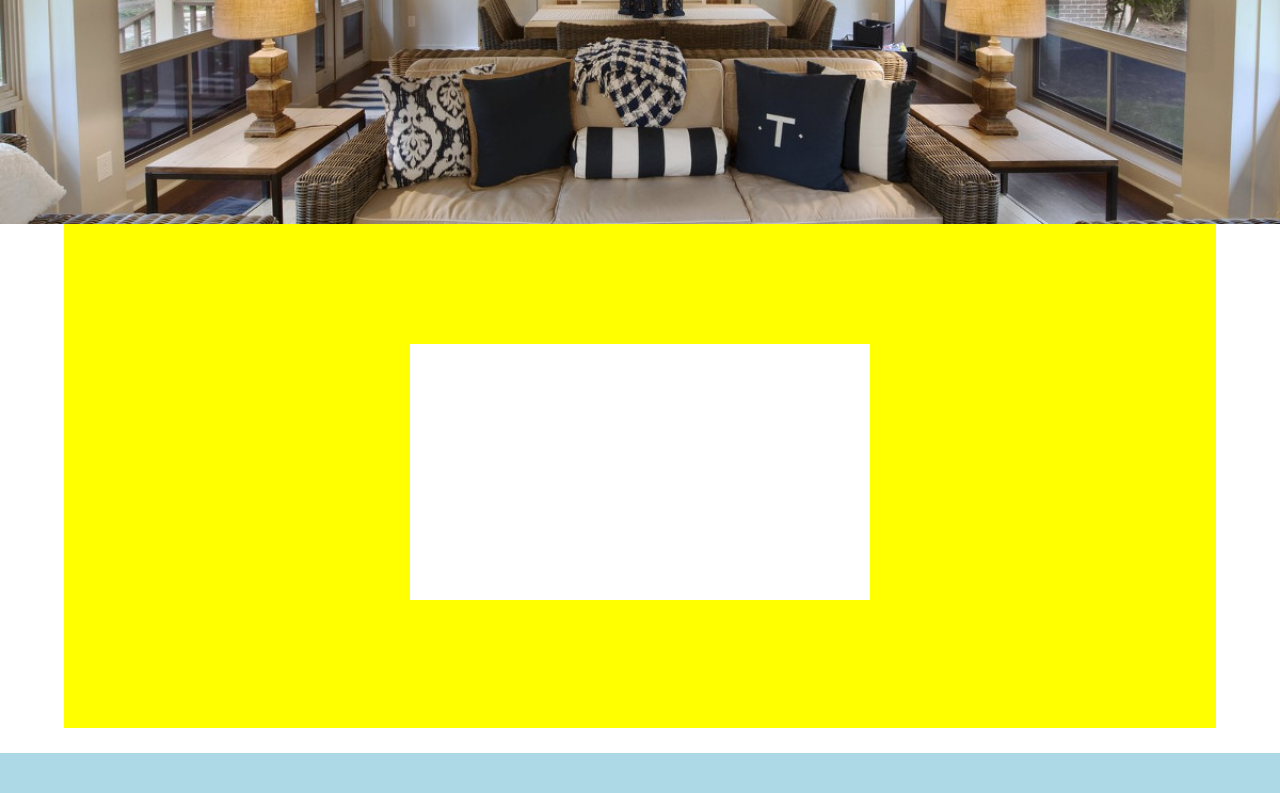
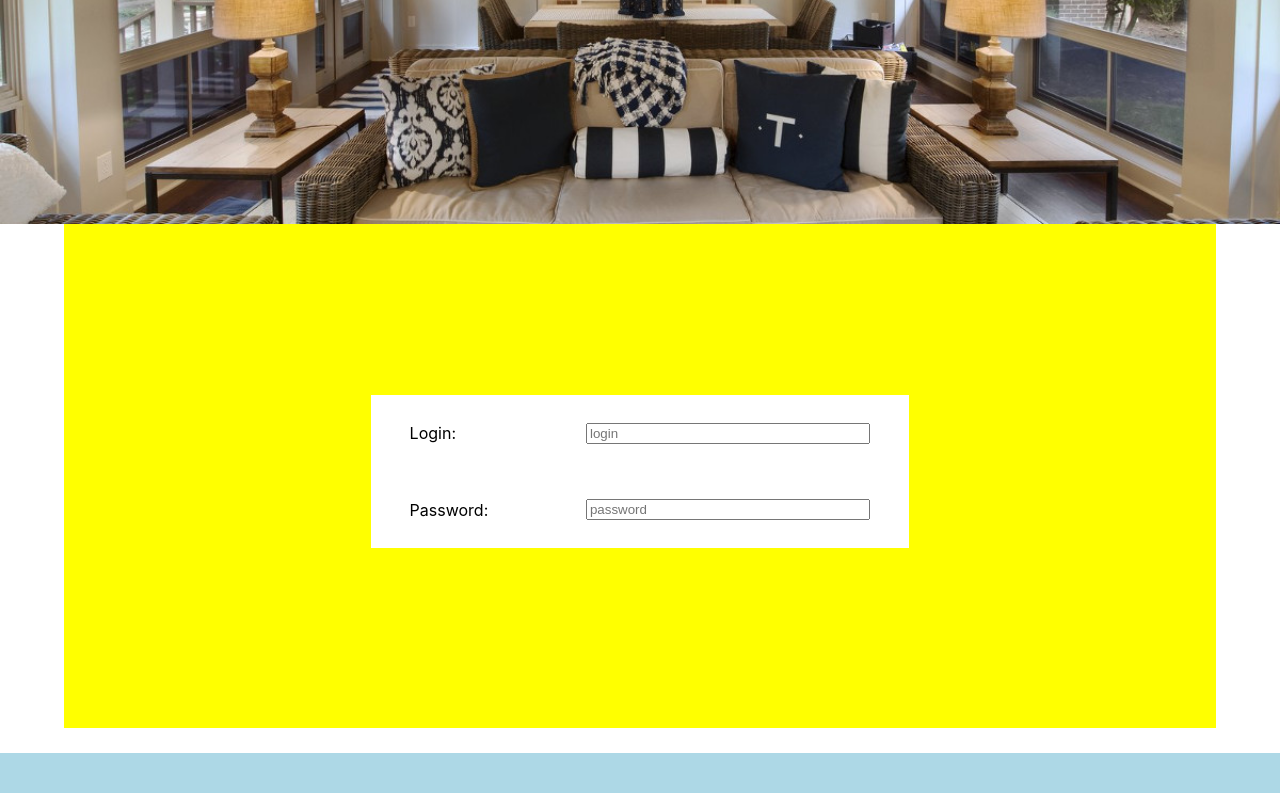
Before and after one commit to aliravn/bootcamp-WCR08-real-estate-react, a React (Create React App) app: page /login in a window 1280 px wide. Shown: the part 469-1262 px from the top of the page. Built offline with nearby package versions, Linux system fonts and the light colour scheme.

Commit message:
add input form to login page

```diff
--- a/src/components/ExtraPage3.css
+++ b/src/components/ExtraPage3.css
@@ -11,6 +11,29 @@
 
 #login-container {
 	width: 40%;
-	height: 20vw;
+	height: 12vw;
+	padding: 0 3vw;
 	background-color: white;
+	display: flex;
+	flex-wrap: wrap;
 }
+
+form {
+	width: 100%;
+	display: flex;
+	flex-wrap: wrap;
+	align-items: center;
+}
+
+form > span {
+	width: 100%;
+	height: 4vw;
+	display: flex;
+	justify-content: space-between;
+	align-items: center;
+}
+
+input {
+	width: 60%;
+	margin: 0;
+}
--- a/src/components/ExtraPage3.js
+++ b/src/components/ExtraPage3.js
@@ -11,7 +11,10 @@ class LoginPage extends Component {
 				<Header image={require("../img/header_flat.jpg")} />
 				<div className="login-page-content">
 					<div id="login-container">
-
+						<form>
+							<span>Login: <input type="text" maxlength="20" placeholder="login" /></span>
+							<span>Password:<input type="password" maxlength="20" placeholder="password" /></span>
+						</form>
 					</div>
 				</div>
 			</div>
```
